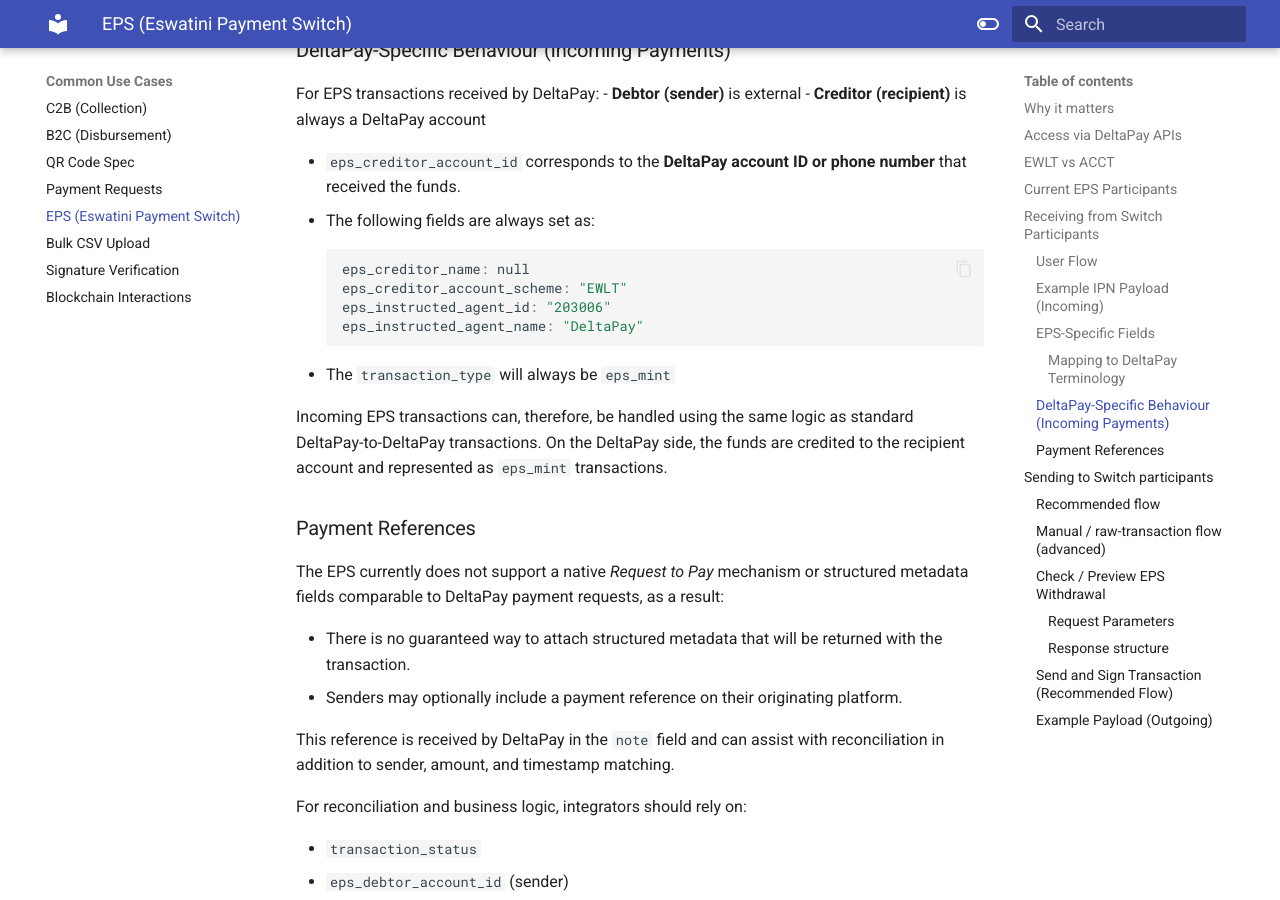
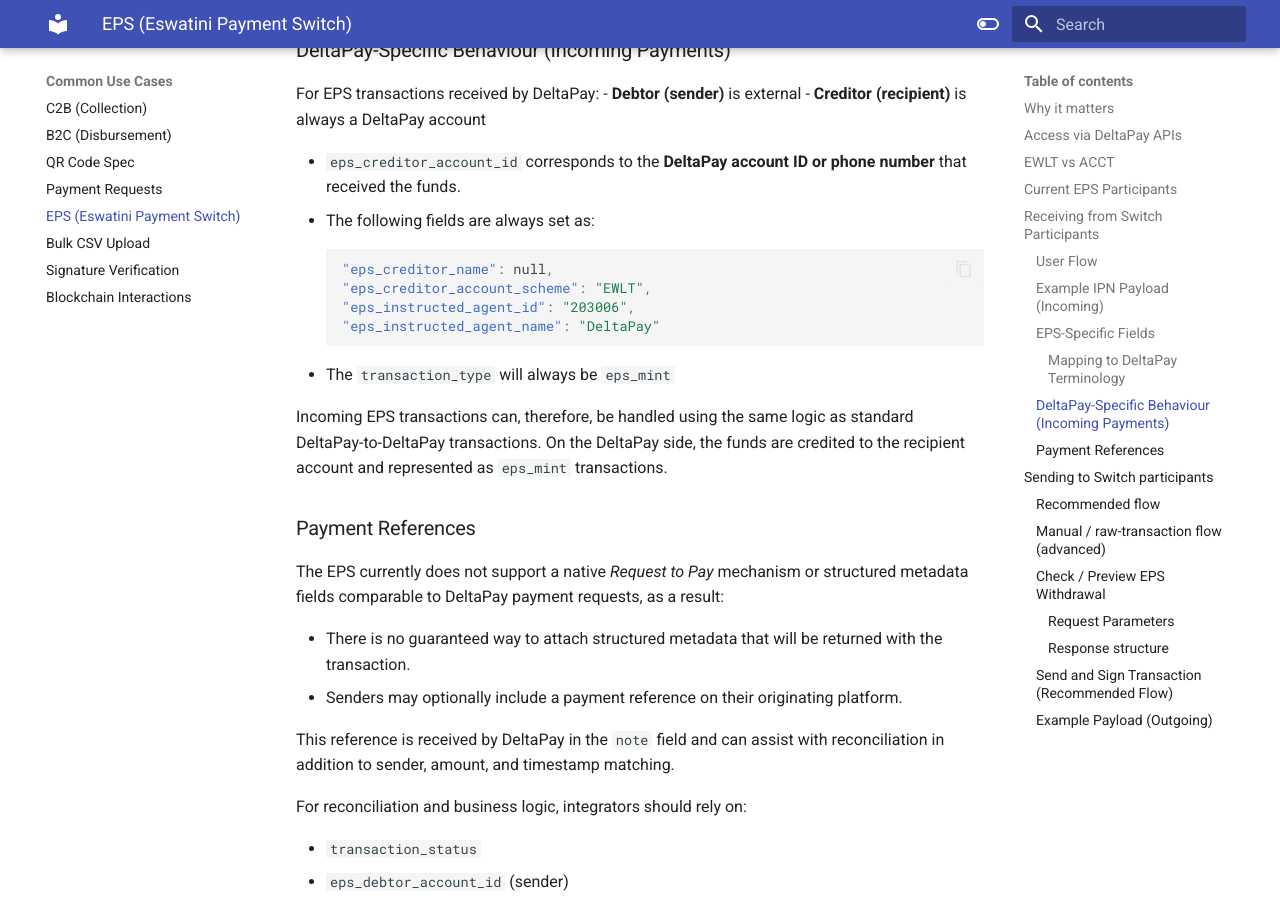
Before and after one commit to DeltaCrypt/deltapay-api-docs, an MkDocs documentation site: the page built from docs/common_usecases/eps.md, in a window 1280 px wide and 900 px high, scrolled down 4504 px. Built offline with MkDocs 1.6.1 and Material for MkDocs 9.7.7, drawn with Linux system fonts in a browser that asks for light colours.

Commit message:
Small formatting fixes

````diff
--- a/docs/common_usecases/eps.md
+++ b/docs/common_usecases/eps.md
@@ -146,10 +146,10 @@
 - `eps_creditor_account_id` corresponds to the **DeltaPay account ID or phone number** that received the funds.
 - The following fields are always set as:
     ```json
-    eps_creditor_name: null
-    eps_creditor_account_scheme: "EWLT"
-    eps_instructed_agent_id: "203006"
-    eps_instructed_agent_name: "DeltaPay"
+    "eps_creditor_name": null,
+    "eps_creditor_account_scheme": "EWLT",
+    "eps_instructed_agent_id": "203006",
+    "eps_instructed_agent_name": "DeltaPay"
     ```
 - The `transaction_type` will always be `eps_mint`
 
@@ -328,8 +328,8 @@
 * `amount`: *number*
 * `note`: *Optional[string]*
 * `metadata`: *Optional[string]*
-* `instructed_agent_id`: *string*,
-* `creditor_account_id`: *string*,
+* `instructed_agent_id`: *string*
+* `creditor_account_id`: *string*
 * `creditor_account_scheme`: *string (`EWLT` or `ACCT`)*
 
 As for similar endpoints:
````
